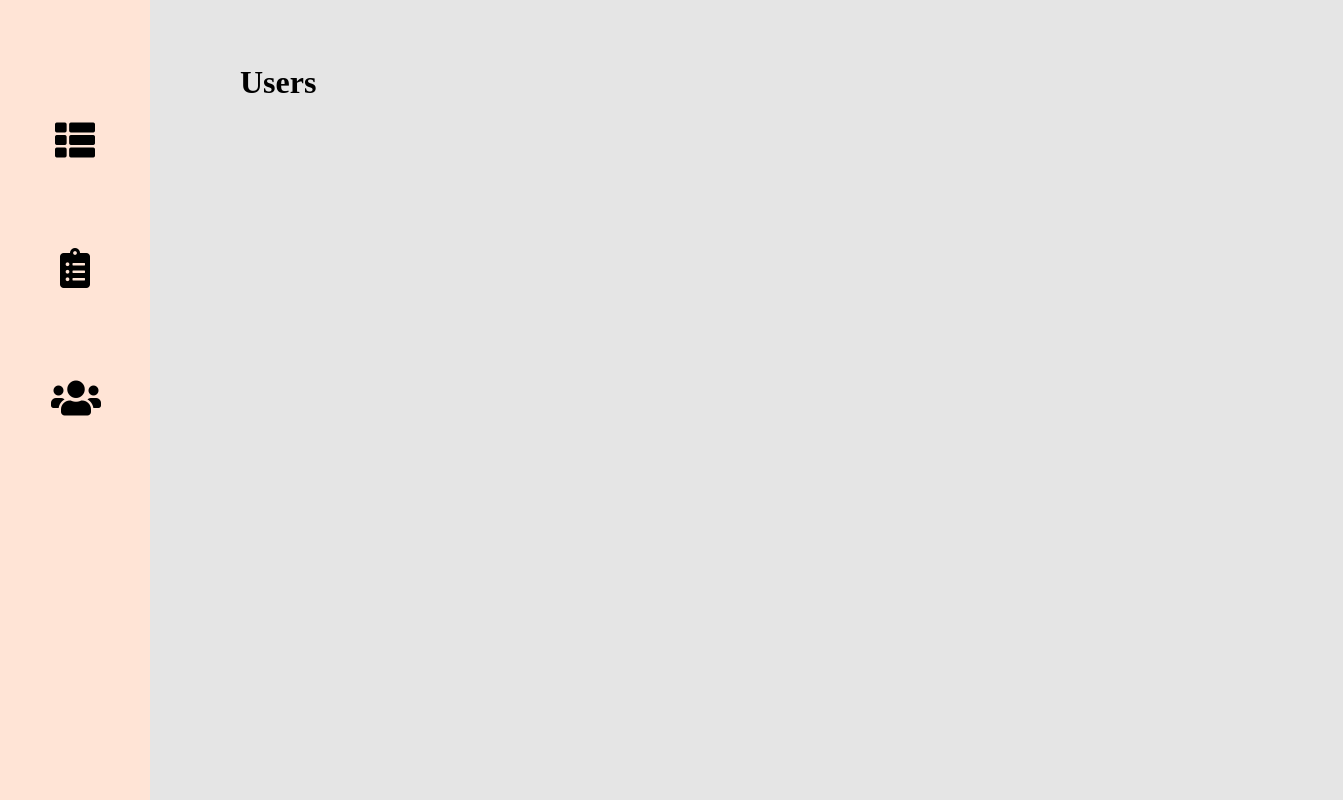
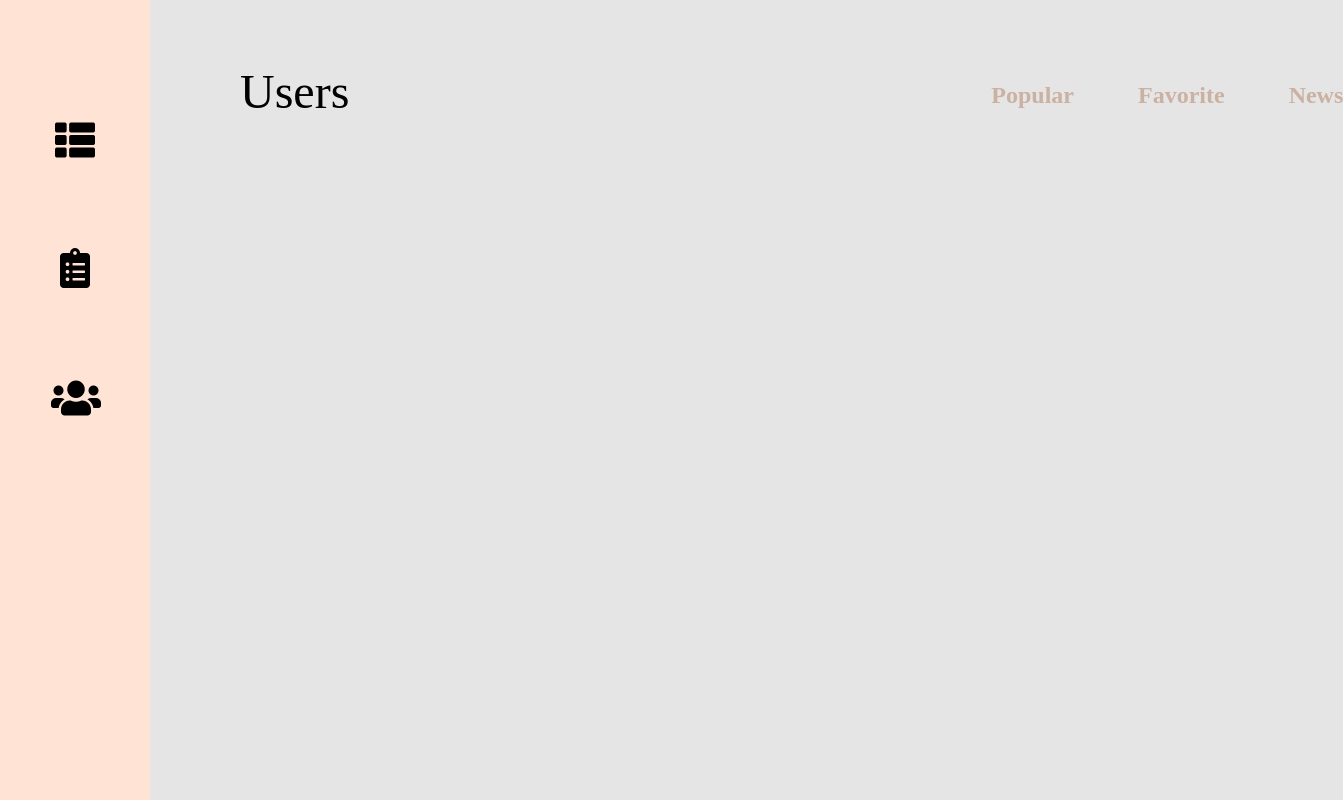
Before and after one commit to Avik013/web-site, a React (Create React App) app: page /users in a window 1280 px wide. Shown: the whole page, 1343 px wide, since content can reach past the window. Built offline with nearby package versions, Linux system fonts and the light colour scheme.

Commit message:
added "Users" parameters and styles

```diff
--- a/src/App/Components/Pages/ShoppingList/ShoppingList.css
+++ b/src/App/Components/Pages/ShoppingList/ShoppingList.css
@@ -9,7 +9,6 @@
 .shopping-list__container h1 {
   margin-left: 240px;
   margin-top: 64px;
-  width: 280px;
 
   font-style: normal;
   font-weight: normal;
@@ -21,7 +20,7 @@
   display: flex;
   list-style: none;
   margin-top: 82px;
-  margin-left: 408px;
+  margin-left: 417px;
 }
 
 .shopping-list__container ul li {
--- a/src/App/Components/Pages/Users/Users.css
+++ b/src/App/Components/Pages/Users/Users.css
@@ -1,4 +1,35 @@
 .users__container {
+  display: flex;
+
+  font-family: "Montserrat";
+  font-size: 24px;
+}
+
+.users__container h1 {
   margin-left: 240px;
   margin-top: 64px;
+
+  font-style: normal;
+  font-weight: normal;
+  font-size: 48px;
+
+  color: #000000;
 }
+
+.users__container ul {
+  display: flex;
+
+  list-style: none;
+
+  margin-top: 82px;
+  margin-left: 578px;
+}
+
+.users__container ul li {
+  margin-left: 64px;
+
+  font-style: normal;
+  font-weight: bold;
+
+  color: #cbb1a2;
+}
--- a/src/App/Components/Pages/Users/Users.jsx
+++ b/src/App/Components/Pages/Users/Users.jsx
@@ -6,6 +6,11 @@ const Users = () => {
   return (
     <div className="users__container">
       <h1>Users</h1>
+      <ul>
+        <li>Popular</li>
+        <li>Favorite</li>
+        <li>News</li>
+      </ul>
     </div>
   )
 }
```
